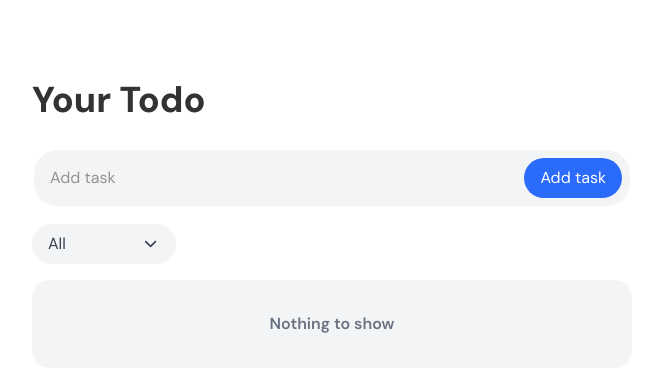
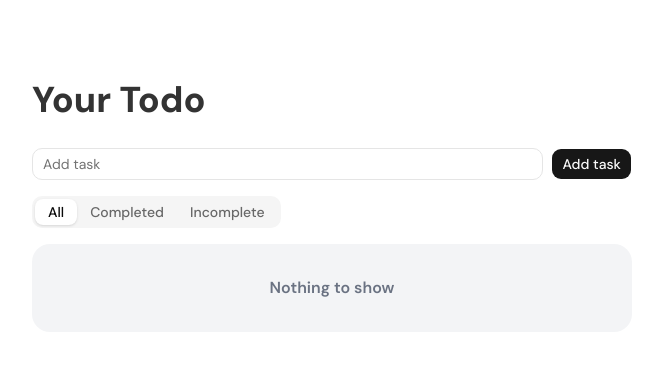
Before and after one commit to Vatsal-Bharkhada-Simform/To-do, a React (Vite) app: page / in a window 1280 px wide. Shown: the top 372 px of the page, without its empty margins (308-970 px from the left). Built offline with nearby package versions, Linux system fonts and the light colour scheme.

Commit message:
Update: CreateItem component to use shadcn components

```diff
--- a/src/components/CreateItem.tsx
+++ b/src/components/CreateItem.tsx
@@ -1,15 +1,15 @@
 import { useContext, useState } from "react";
 import { ToDoContext } from "../context/ToDoContext";
 import type { FilterOptions } from "../types/to_do_type";
-import Input from "./Input";
-import Button from "./Button";
-import Dropdown from "./Dropdown";
 import isValidToDo from "../utils/validateInput";
+import { Button } from "./ui/button";
+import { Input } from "./ui/input";
+import { Tabs, TabsList, TabsTrigger } from "./ui/tabs";
 
 const filters: Array<FilterOptions> = ["All", "Completed", "Incomplete"];
 
 export default function CreateItem() {
-    const [error, setError] = useState("");
+	const [error, setError] = useState("");
 
 	const { dispatch, filterOptions, setFilterOptions } =
 		useContext(ToDoContext);
@@ -19,8 +19,8 @@ export default function CreateItem() {
 	}
 
 	function handleSubmit(e: React.SubmitEvent<HTMLFormElement>) {
-        e.preventDefault();
-        setError("");
+		e.preventDefault();
+		setError("");
 
 		const formData = new FormData(e.currentTarget);
 		const task = formData.get("to-do-input");
@@ -28,7 +28,7 @@ export default function CreateItem() {
 		if (typeof task !== "string") return;
 
 		if (!isValidToDo(task)) {
-            setError("Please enter a valid input");
+			setError("Please enter a valid input");
 			return;
 		}
 
@@ -53,7 +53,7 @@ export default function CreateItem() {
 			<div className="flex flex-col gap-4">
 				<form
 					onSubmit={handleSubmit}
-					className={`relative p-2 rounded-4xl flex flex-row gap-2 bg-gray-100 border-2 border-white ${error !== "" && "border-red-400!"}`}
+					className="relative flex flex-row gap-2"
 				>
 					{error !== "" && (
 						<p className="absolute bottom-full left-0 text-red-500">
@@ -66,19 +66,24 @@ export default function CreateItem() {
 						key={"TodoInput"}
 						name="to-do-input"
 						title="Task input"
-						className="rounded-4xl w-full"
-                        onChange={() => setError("")}
+						onChange={() => setError("")}
 					/>
-					<Button variant="PRIMARY" type="submit">
+					<Button type="submit" className="cursor-pointer">
 						Add task
 					</Button>
 				</form>
 				<div className="w-full">
-					<Dropdown
-						options={filters}
-						value={filterOptions}
-						onChange={handleFilterChange}
-					/>
+					<Tabs className="w-100" value={filterOptions} onValueChange={handleFilterChange}>
+						<TabsList>
+                            {
+                                filters.map(filter => {
+                                    return (
+                                        <TabsTrigger className="p-3" value={filter} key={filter}>{filter}</TabsTrigger>
+                                    )
+                                })
+                            }
+						</TabsList>
+					</Tabs>
 				</div>
 			</div>
 		</div>
--- /dev/null
+++ b/src/components/ui/input.tsx
@@ -0,0 +1,19 @@
+import * as React from "react"
+
+import { cn } from "@/lib/utils"
+
+function Input({ className, type, ...props }: React.ComponentProps<"input">) {
+  return (
+    <input
+      type={type}
+      data-slot="input"
+      className={cn(
+        "h-8 w-full min-w-0 rounded-lg border border-input bg-transparent px-2.5 py-1 text-base transition-colors outline-none file:inline-flex file:h-6 file:border-0 file:bg-transparent file:text-sm file:font-medium file:text-foreground placeholder:text-muted-foreground focus-visible:border-ring focus-visible:ring-3 focus-visible:ring-ring/50 disabled:pointer-events-none disabled:cursor-not-allowed disabled:bg-input/50 disabled:opacity-50 aria-invalid:border-destructive aria-invalid:ring-3 aria-invalid:ring-destructive/20 md:text-sm dark:bg-input/30 dark:disabled:bg-input/80 dark:aria-invalid:border-destructive/50 dark:aria-invalid:ring-destructive/40",
+        className
+      )}
+      {...props}
+    />
+  )
+}
+
+export { Input }
--- /dev/null
+++ b/src/components/ui/tabs.tsx
@@ -0,0 +1,88 @@
+import * as React from "react"
+import { cva, type VariantProps } from "class-variance-authority"
+import { Tabs as TabsPrimitive } from "radix-ui"
+
+import { cn } from "@/lib/utils"
+
+function Tabs({
+  className,
+  orientation = "horizontal",
+  ...props
+}: React.ComponentProps<typeof TabsPrimitive.Root>) {
+  return (
+    <TabsPrimitive.Root
+      data-slot="tabs"
+      data-orientation={orientation}
+      className={cn(
+        "group/tabs flex gap-2 data-horizontal:flex-col",
+        className
+      )}
+      {...props}
+    />
+  )
+}
+
+const tabsListVariants = cva(
+  "group/tabs-list inline-flex w-fit items-center justify-center rounded-lg p-[3px] text-muted-foreground group-data-horizontal/tabs:h-8 group-data-vertical/tabs:h-fit group-data-vertical/tabs:flex-col data-[variant=line]:rounded-none",
+  {
+    variants: {
+      variant: {
+        default: "bg-muted",
+        line: "gap-1 bg-transparent",
+      },
+    },
+    defaultVariants: {
+      variant: "default",
+    },
+  }
+)
+
+function TabsList({
+  className,
+  variant = "default",
+  ...props
+}: React.ComponentProps<typeof TabsPrimitive.List> &
+  VariantProps<typeof tabsListVariants>) {
+  return (
+    <TabsPrimitive.List
+      data-slot="tabs-list"
+      data-variant={variant}
+      className={cn(tabsListVariants({ variant }), className)}
+      {...props}
+    />
+  )
+}
+
+function TabsTrigger({
+  className,
+  ...props
+}: React.ComponentProps<typeof TabsPrimitive.Trigger>) {
+  return (
+    <TabsPrimitive.Trigger
+      data-slot="tabs-trigger"
+      className={cn(
+        "relative inline-flex h-[calc(100%-1px)] flex-1 items-center justify-center gap-1.5 rounded-md border border-transparent px-1.5 py-0.5 text-sm font-medium whitespace-nowrap text-foreground/60 transition-all group-data-vertical/tabs:w-full group-data-vertical/tabs:justify-start hover:text-foreground focus-visible:border-ring focus-visible:ring-[3px] focus-visible:ring-ring/50 focus-visible:outline-1 focus-visible:outline-ring disabled:pointer-events-none disabled:opacity-50 has-data-[icon=inline-end]:pr-1 has-data-[icon=inline-start]:pl-1 dark:text-muted-foreground dark:hover:text-foreground group-data-[variant=default]/tabs-list:data-active:shadow-sm group-data-[variant=line]/tabs-list:data-active:shadow-none [&_svg]:pointer-events-none [&_svg]:shrink-0 [&_svg:not([class*='size-'])]:size-4",
+        "group-data-[variant=line]/tabs-list:bg-transparent group-data-[variant=line]/tabs-list:data-active:bg-transparent dark:group-data-[variant=line]/tabs-list:data-active:border-transparent dark:group-data-[variant=line]/tabs-list:data-active:bg-transparent",
+        "data-active:bg-background data-active:text-foreground dark:data-active:border-input dark:data-active:bg-input/30 dark:data-active:text-foreground",
+        "after:absolute after:bg-foreground after:opacity-0 after:transition-opacity group-data-horizontal/tabs:after:inset-x-0 group-data-horizontal/tabs:after:bottom-[-5px] group-data-horizontal/tabs:after:h-0.5 group-data-vertical/tabs:after:inset-y-0 group-data-vertical/tabs:after:-right-1 group-data-vertical/tabs:after:w-0.5 group-data-[variant=line]/tabs-list:data-active:after:opacity-100",
+        className
+      )}
+      {...props}
+    />
+  )
+}
+
+function TabsContent({
+  className,
+  ...props
+}: React.ComponentProps<typeof TabsPrimitive.Content>) {
+  return (
+    <TabsPrimitive.Content
+      data-slot="tabs-content"
+      className={cn("flex-1 text-sm outline-none", className)}
+      {...props}
+    />
+  )
+}
+
+export { Tabs, TabsList, TabsTrigger, TabsContent, tabsListVariants }
```
